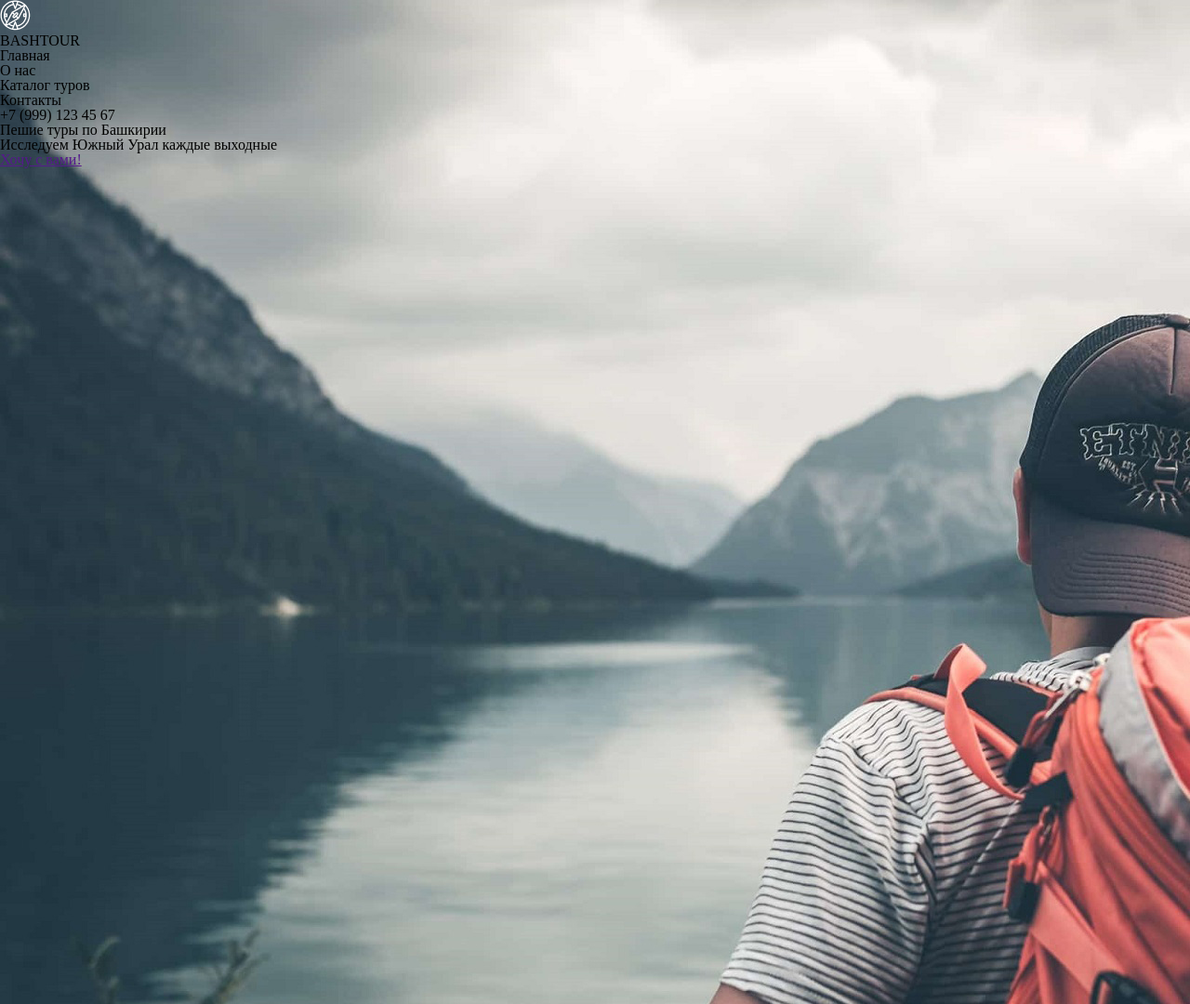
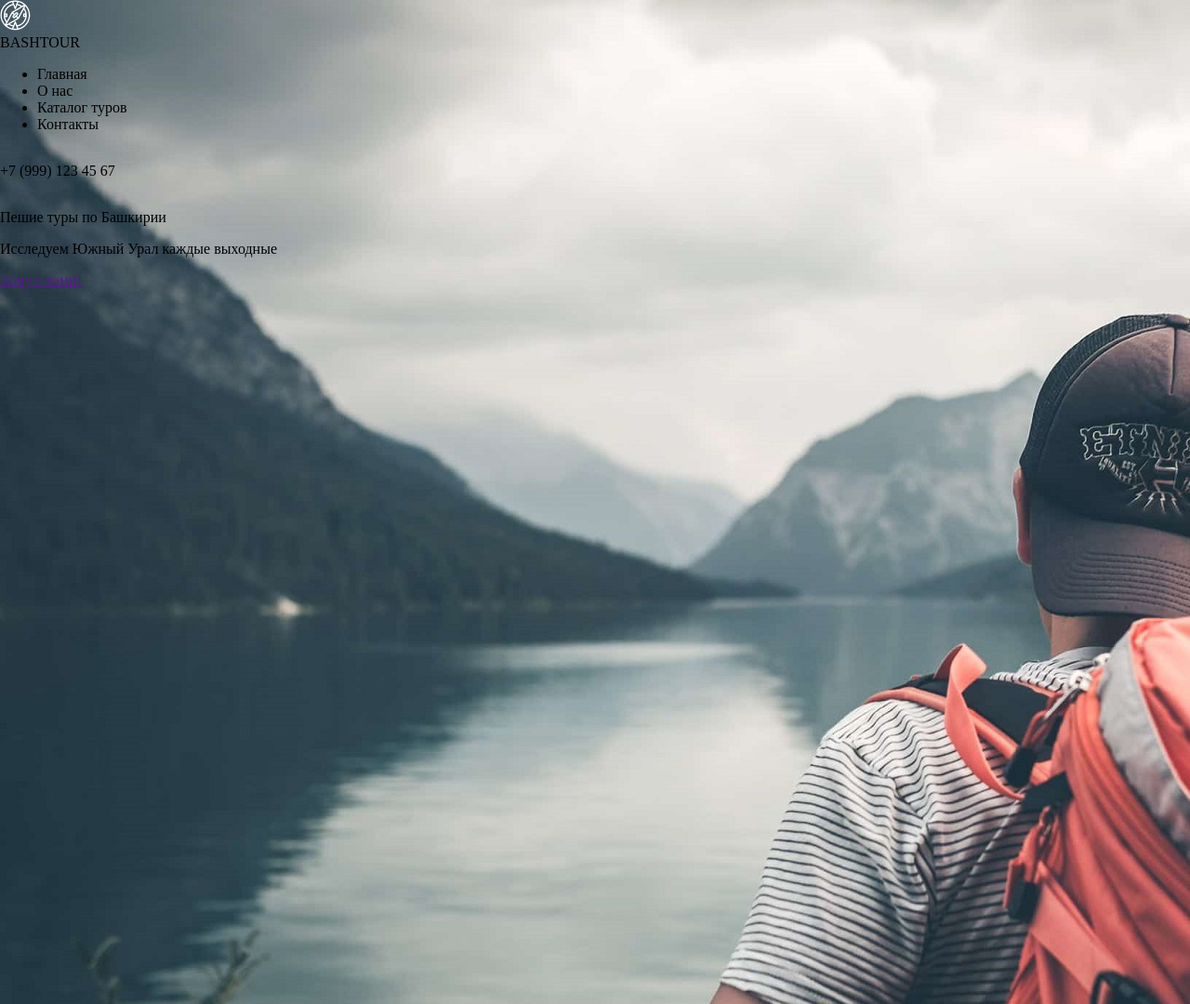
Before and after one commit to tomright/home, a PHP site: page / in a window 1280 px wide. Shown: the top 1080 px of the page at 93% size. Run offline with PHP 8.4, Linux system fonts and the light colour scheme.

Commit message:
работа с header

```diff
--- a/bashtour.test/www/index.html
+++ b/bashtour.test/www/index.html
@@ -4,12 +4,13 @@
     <meta charset="UTF-8" />
     <meta http-equiv="X-UA-Compatible" content="IE=edge" />
     <meta name="viewport" content="width=device-width, initial-scale=1.0" />
-    <link rel="stylesheet" href="/style.css">
+    <link rel="stylesheet" href="/style.css" />
     <title>BASHTOUR - Пешие туры по Башкирии</title>
   </head>
   <body>
     <div class="main-container">
       <header>
+        <div class="navbar">
           <div class="logo">
             <img src="/img/Vector.png" alt="BASHTOUR" />
             <p>BASHTOUR</p>
@@ -24,6 +25,7 @@
           </nav>
           <div class="phone">
             <p>+7 (999) 123 45 67</p>
+          </div>
         </div>
         <p class="hight-text">Пешие туры по Башкирии</p>
         <p>Исследуем Южный Урал каждые выходные</p>
--- a/bashtour.test/www/style.css
+++ b/bashtour.test/www/style.css
@@ -3,53 +3,16 @@
    License: none (public domain)
 */
 
-html, body, div, span, applet, object, iframe,
-h1, h2, h3, h4, h5, h6, p, blockquote, pre,
-a, abbr, acronym, address, big, cite, code,
-del, dfn, em, img, ins, kbd, q, s, samp,
-small, strike, strong, sub, sup, tt, var,
-b, u, i, center,
-dl, dt, dd, menu, ol, ul, li,
-fieldset, form, label, legend,
-table, caption, tbody, tfoot, thead, tr, th, td,
-article, aside, canvas, details, embed,
-figure, figcaption, footer, header, hgroup,
-main, menu, nav, output, ruby, section, summary,
-time, mark, audio, video {
-	margin: 0;
-	padding: 0;
-	border: 0;
-	font-size: 100%;
-	font: inherit;
-	vertical-align: baseline;
+html,
+body {
+  margin: 0;
+  padding: 0;
+  border: 0;
+  font-size: 100%;
+  font: inherit;
 }
 /* HTML5 display-role reset for older browsers */
-article, aside, details, figcaption, figure,
-footer, header, hgroup, main, menu, nav, section {
-	display: block;
-}
-/* HTML5 hidden-attribute fix for newer browsers */
-*[hidden] {
-    display: none;
-}
-body {
-	line-height: 1;
-}
-menu, ol, ul {
-	list-style: none;
-}
-blockquote, q {
-	quotes: none;
-}
-blockquote:before, blockquote:after,
-q:before, q:after {
-	content: '';
-	content: none;
-}
-table {
-	border-collapse: collapse;
-	border-spacing: 0;
-}
+
 html {
   width: 100%;
   height: 4647px;
@@ -57,10 +20,22 @@ html {
   margin: 0 auto;
 }
 header {
-  width: inherit;
+  position: relative;
+  vertical-align: top;
+  width: 100%;
   background-image: url("/img/шапка4.jpg");
   height: 1080px;
   margin: 0;
   padding: 0;
   border: none;
 }
+.navbar {
+  display: inline-block;
+  position: relative;
+}
+.logo > p {
+	margin: 0;
+}
+nav {
+  display: inline-block;
+}
```
Lines whose indentation alone changed are shown as unchanged.
